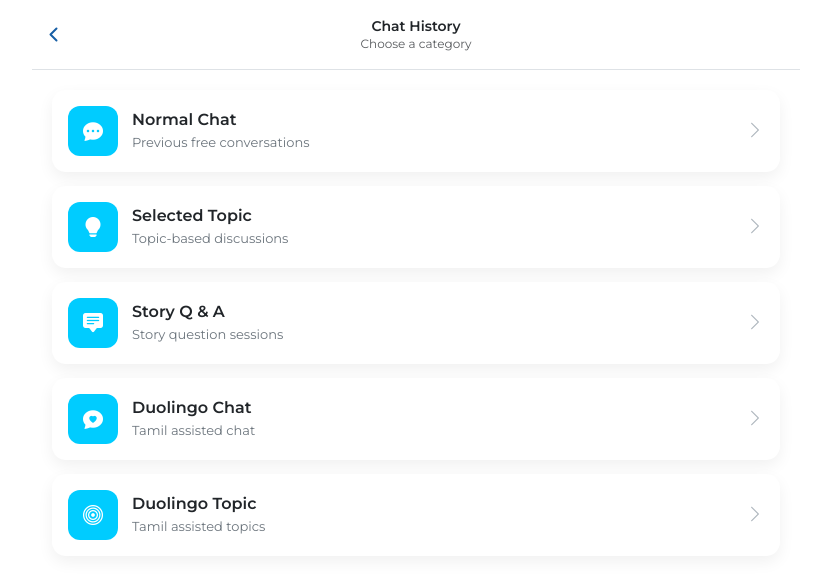
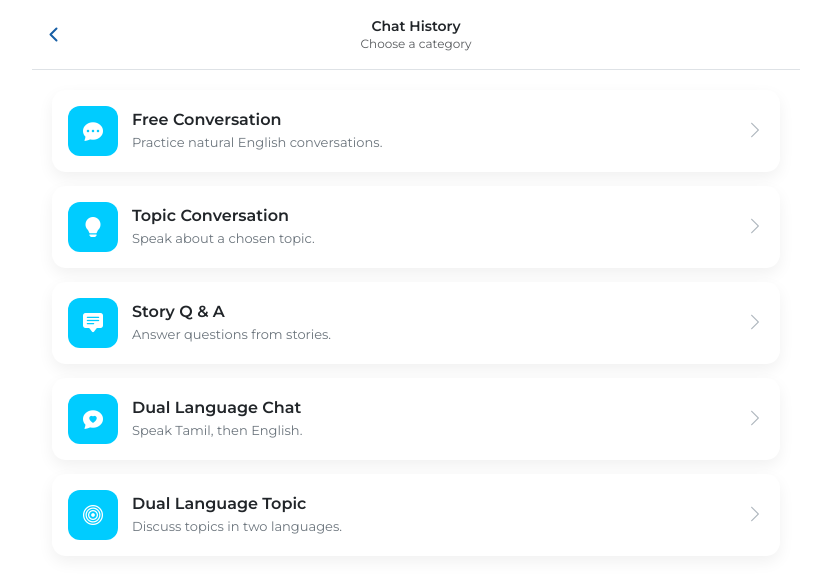
Before and after one commit to vicky-react-developer/lingo, a React (Vite) app in the folder frontend/: page /history-category in a window 1280 px wide. Shown: the top 578 px of the page, without its empty margins (224-1055 px from the left). Built offline with nearby package versions, Linux system fonts and the light colour scheme; no server answers; sample sign-in values are in the browser's storage.

Commit message:
Chat History title changes, Case insensitive AI reply, UI changes

```diff
--- a/frontend/src/helpers/Constants.js
+++ b/frontend/src/helpers/Constants.js
@@ -12,6 +12,6 @@
 export { default as TamilMic } from '../assets/images/mic_tamil.svg'
 export { default as EnglishMic } from '../assets/images/mic_english.svg'
 
-export const API_URL = "https://cooling-punch-tile-holders.trycloudflare.com/api/";
+export const API_URL = "https://joke-node-holes-collaborative.trycloudflare.com/api/";
 
 // export const API_URL = "http://localhost:5163/api/";
--- a/frontend/src/pages/FunctionalTask.jsx
+++ b/frontend/src/pages/FunctionalTask.jsx
@@ -179,16 +179,17 @@
                             {taskType === "FIB" ? "Translate to English" : taskType === "OSM" ? "Form a Sentence" : ""}
                         </span>
 
-                        {currentQuestion?.tamilSentence &&
-                            <h2>
-                                {currentQuestion?.tamilSentence}
-                            </h2>
-                        }
+                        <div className="mt-3 task-questions">
+                            {currentQuestion?.tamilSentence &&
+                                <h4>
+                                    {currentQuestion?.tamilSentence}
+                                </h4>
+                            }
 
-                        <h2>
-                            {currentQuestion?.englishSentence}
-                        </h2>
-
+                            <h4>
+                                {currentQuestion?.englishSentence}
+                            </h4>
+                        </div>
                     </div>
 
 
--- a/frontend/src/pages/HistoryCategory.jsx
+++ b/frontend/src/pages/HistoryCategory.jsx
@@ -11,32 +11,32 @@
         {
             mode: "normal",
             icon: "bi-chat-dots-fill",
-            title: "Normal Chat",
-            desc: "Previous free conversations"
+            title: "Free Conversation",
+            desc: "Practice natural English conversations."
         },
         {
             mode: "topic",
             icon: "bi-lightbulb-fill",
-            title: "Selected Topic",
-            desc: "Topic-based discussions"
+            title: "Topic Conversation",
+            desc: "Speak about a chosen topic."
         },
         {
             mode: "passage",
             icon: "bi-chat-square-text-fill",
             title: "Story Q & A",
-            desc: "Story question sessions"
+            desc: "Answer questions from stories."
         },
         {
             mode: "duolingoChat",
             icon: "bi-chat-heart-fill",
-            title: "Duolingo Chat",
-            desc: "Tamil assisted chat"
+            title: "Dual Language Chat",
+            desc: "Speak Tamil, then English."
         },
         {
             mode: "duolingoTopic",
             icon: "bi-bullseye",
-            title: "Duolingo Topic",
-            desc: "Tamil assisted topics"
+            title: "Dual Language Topic",
+            desc: "Discuss topics in two languages."
         }
     ];
 
--- a/frontend/src/pages/StoryTranslation.css
+++ b/frontend/src/pages/StoryTranslation.css
@@ -9,7 +9,7 @@
   border-radius: 16px;
   padding: 18px;
   margin-bottom: 20px;
-  box-shadow: 0 4px 12px rgba(0,0,0,.06);
+  box-shadow: 0 4px 12px rgba(0, 0, 0, .06);
 }
 
 .story-title {
@@ -22,7 +22,7 @@
   font-size: 15px;
   line-height: 1.8;
   color: #444;
-  max-height: 220px;
+  max-height: 160px;
   overflow-y: auto;
 }
 
@@ -58,7 +58,7 @@
   padding: 24px;
   text-align: center;
   margin-top: 20px;
-  box-shadow: 0 4px 12px rgba(0,0,0,.06);
+  box-shadow: 0 4px 12px rgba(0, 0, 0, .06);
 }
 
 .score-card h1 {
@@ -72,5 +72,5 @@
   border-radius: 16px;
   padding: 16px;
   margin-top: 12px;
-  box-shadow: 0 4px 12px rgba(0,0,0,.06);
+  box-shadow: 0 4px 12px rgba(0, 0, 0, .06);
 }
--- a/frontend/src/pages/StoryTranslation.jsx
+++ b/frontend/src/pages/StoryTranslation.jsx
@@ -94,7 +94,7 @@
 
                         <textarea
                             className="translation-input"
-                            rows={10}
+                            rows={6}
                             value={translation}
                             onChange={(e) => setTranslation(e.target.value)}
                             placeholder="Speak your Answer..."
```
Also changed, not shown: frontend/src/pages/FunctionalTask.css (line endings or trailing spaces), 2 other files (tests, documents, lock files or other folders).
